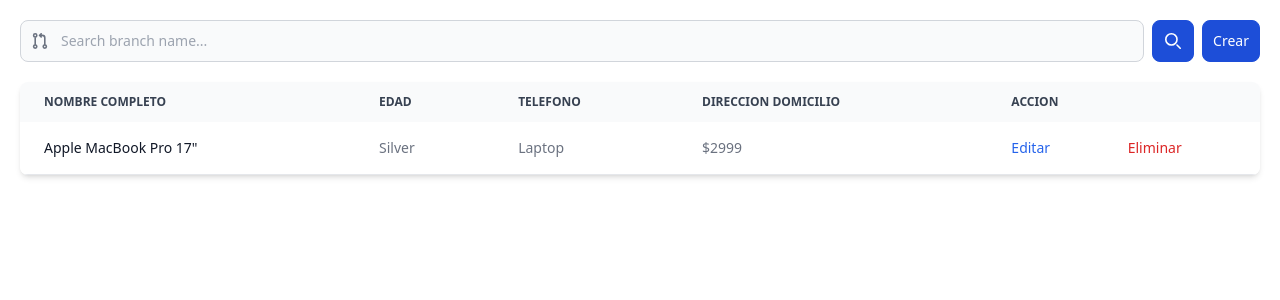
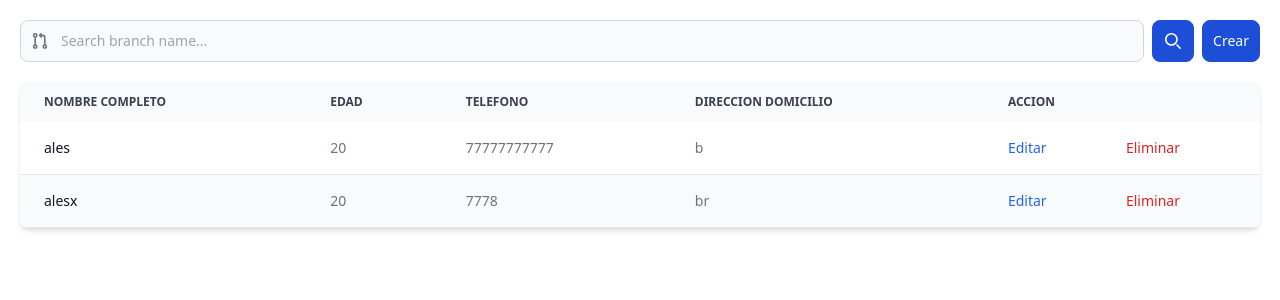
Before and after one commit to r-gabriel-f/crud_persona, a React (Create React App) app: page / in a window 1280 px wide. Shown: the top 300 px of the page. Built offline with nearby package versions, Linux system fonts and the light colour scheme.

Commit message:
modal realizado

```diff
--- a/src/components/Buscador.js
+++ b/src/components/Buscador.js
@@ -3,9 +3,10 @@
 
 export const Buscador = () => {
   const [isModalOpen, setIsModalOpen] = useState(false);
-
+  const [selectedItem, setSelectedItem] = useState(null);
   const openModal = () => {
     setIsModalOpen(true);
+    setSelectedItem(null);
   };
 
   const closeModal = () => {
@@ -13,7 +14,6 @@
   };
 
   const handleAddOrUpdate = (newItem) => {
-    // Implementa lógica para agregar o actualizar el elemento
     console.log(newItem);
   };
   return (
@@ -78,6 +78,7 @@
         isOpen={isModalOpen}
         closeModal={closeModal}
         onSubmit={handleAddOrUpdate}
+        data={selectedItem}
       />
     </form>
   );
--- a/src/components/ModalCrearActualizar.js
+++ b/src/components/ModalCrearActualizar.js
@@ -1,4 +1,4 @@
-import React, { useState } from "react";
+import React, { useEffect, useState } from "react";
 import Modal from "react-modal";
 
 Modal.setAppElement("#root");
@@ -8,9 +8,27 @@
   onSubmit,
   data,
 }) => {
-  const [formData, setFormData] = useState(
-    data || { nombre: "", edad: "", telefono: "", direccion: "" }
-  );
+  const [formData, setFormData] = useState({
+    nombre: "",
+    edad: "",
+    telefono: "",
+    direccion: "",
+  });
+
+  useEffect(() => {
+    // Cuando se recibe nuevo 'data', actualiza el formulario
+    if (data) {
+      setFormData(data);
+    } else {
+      // Si no hay 'data', reinicia el formulario
+      setFormData({
+        nombre: "",
+        edad: "",
+        telefono: "",
+        direccion: "",
+      });
+    }
+  }, [data]);
 
   const handleChange = (e) => {
     const { name, value } = e.target;
--- a/src/components/MostrarDatos.js
+++ b/src/components/MostrarDatos.js
@@ -1,9 +1,10 @@
 import React, { useState } from "react";
 import { ModalCrearActualizar } from "./ModalCrearActualizar";
+import { DataUser } from "../data/DataUser";
 
 export const MostrarDatos = () => {
   const [isModalOpen, setIsModalOpen] = useState(false);
-
+  const [selectedItem, setSelectedItem] = useState(null);
   const openModal = () => {
     setIsModalOpen(true);
   };
@@ -13,6 +14,7 @@
   };
 
   const handleEdit = (item) => {
+    setSelectedItem(item);
     // Implementa lógica para abrir el modal con los datos del elemento seleccionado
     openModal();
   };
@@ -44,23 +46,24 @@
           </tr>
         </thead>
         <tbody>
+          {DataUser.map((user, i) => (
             <tr class="odd:bg-white odd:dark:bg-gray-900 even:bg-gray-50 even:dark:bg-gray-800 border-b dark:border-gray-700">
               <th
                 scope="row"
                 class="px-6 py-4 font-medium text-gray-900 whitespace-nowrap dark:text-white"
               >
-              Apple MacBook Pro 17"
+                {user.nombre}
               </th>
-            <td class="px-6 py-4">Silver</td>
-            <td class="px-6 py-4">Laptop</td>
-            <td class="px-6 py-4">$2999</td>
+              <td class="px-6 py-4">{user.edad}</td>
+              <td class="px-6 py-4">{user.telefono}</td>
+              <td class="px-6 py-4">{user.direccion}</td>
               <td class="px-6 py-4">
                 <div className="grid grid-cols-2 gap-2">
                   <div>
                     <a
                       href="#"
                       class="font-medium text-blue-600 dark:text-blue-500 hover:underline"
-                    onClick={() => handleEdit()}
+                      onClick={() => handleEdit(user)}
                     >
                       Editar
                     </a>
@@ -74,19 +77,21 @@
                     </a>
                   </div>
                 </div>
-              <ModalCrearActualizar
-                isOpen={isModalOpen}
-                closeModal={closeModal}
-                onSubmit={(newItem) => {
-                  // Implementa lógica para agregar o actualizar el elemento
-                  console.log(newItem);
-                  closeModal();
-                }}
-              />
+
               </td>
             </tr>
+          ))}
         </tbody>
       </table>
+      <ModalCrearActualizar
+        isOpen={!!selectedItem}
+        closeModal={() => setSelectedItem(null)}
+        onSubmit={(newItem) => {
+          console.log(newItem);
+          setSelectedItem(null);
+        }}
+        data={selectedItem}
+      />
     </div>
   );
 };
--- /dev/null
+++ b/src/data/DataUser.js
@@ -0,0 +1,16 @@
+export const DataUser = [
+  {
+    id: 1,
+    nombre: "ales",
+    edad: 20,
+    telefono: 77777777777,
+    direccion: "b",
+  },
+  {
+    id: 2,
+    nombre: "alesx",
+    edad: 20,
+    telefono: 7778,
+    direccion: "br",
+  },
+];
```
Lines whose indentation alone changed are shown as unchanged.
